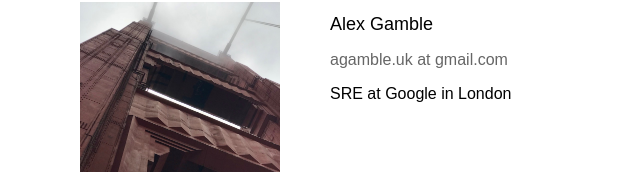
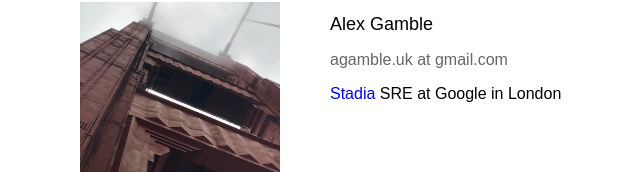
Before and after one commit to agamble/agamble, a plain HTML site: page index.html in a window 1280 px wide. Shown: the part 106-278 px from the top of the page, without its empty margins (60-700 px from the left). Drawn offline with Linux system fonts and the light colour scheme.

Commit message:
mentioned stadia

```diff
--- a/index.html
+++ b/index.html
@@ -16,7 +16,7 @@
     <div class="hero">
       <h1>Alex Gamble</h1>
       <p class='email'>agamble.uk at gmail.com</p>
-      <p>SRE at Google in London</p>
+      <p><a href="https://stadia.com" target="_blank">Stadia</a> SRE at Google in London</p>
     </div>
 
     <div class="accounts">
```
